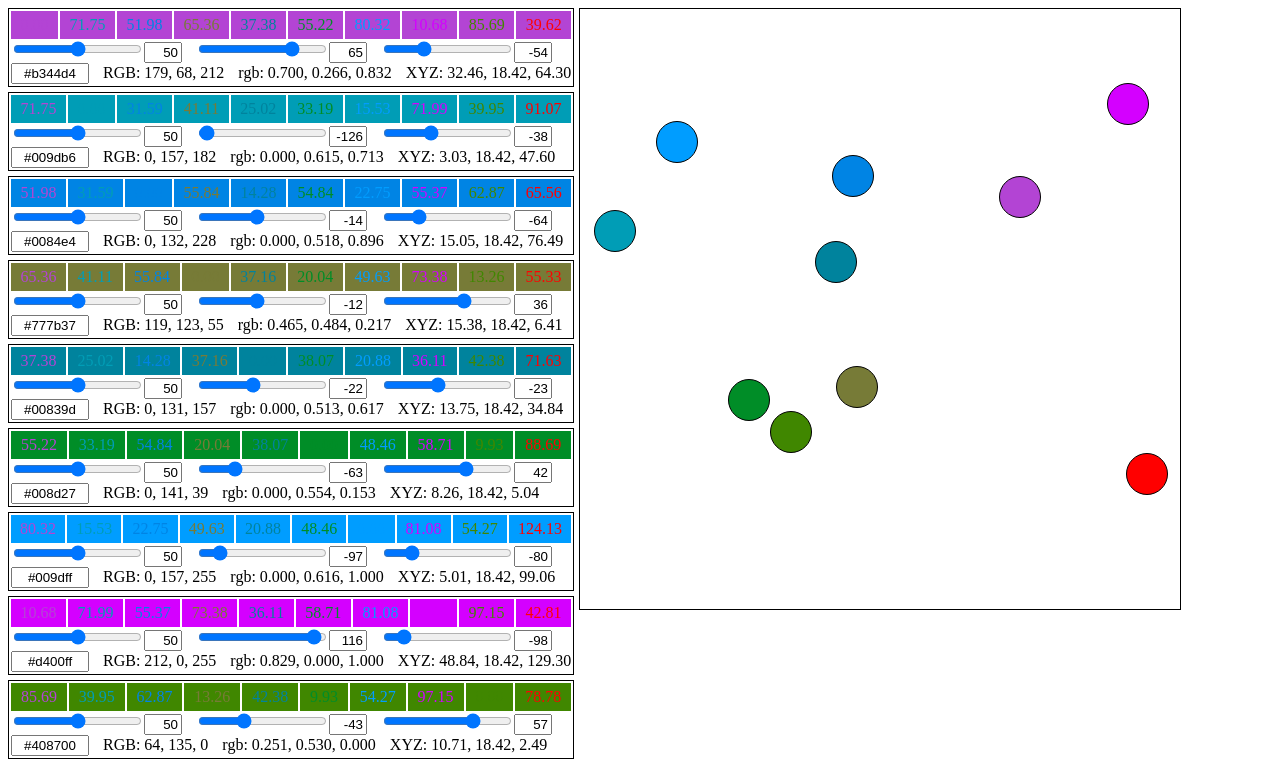
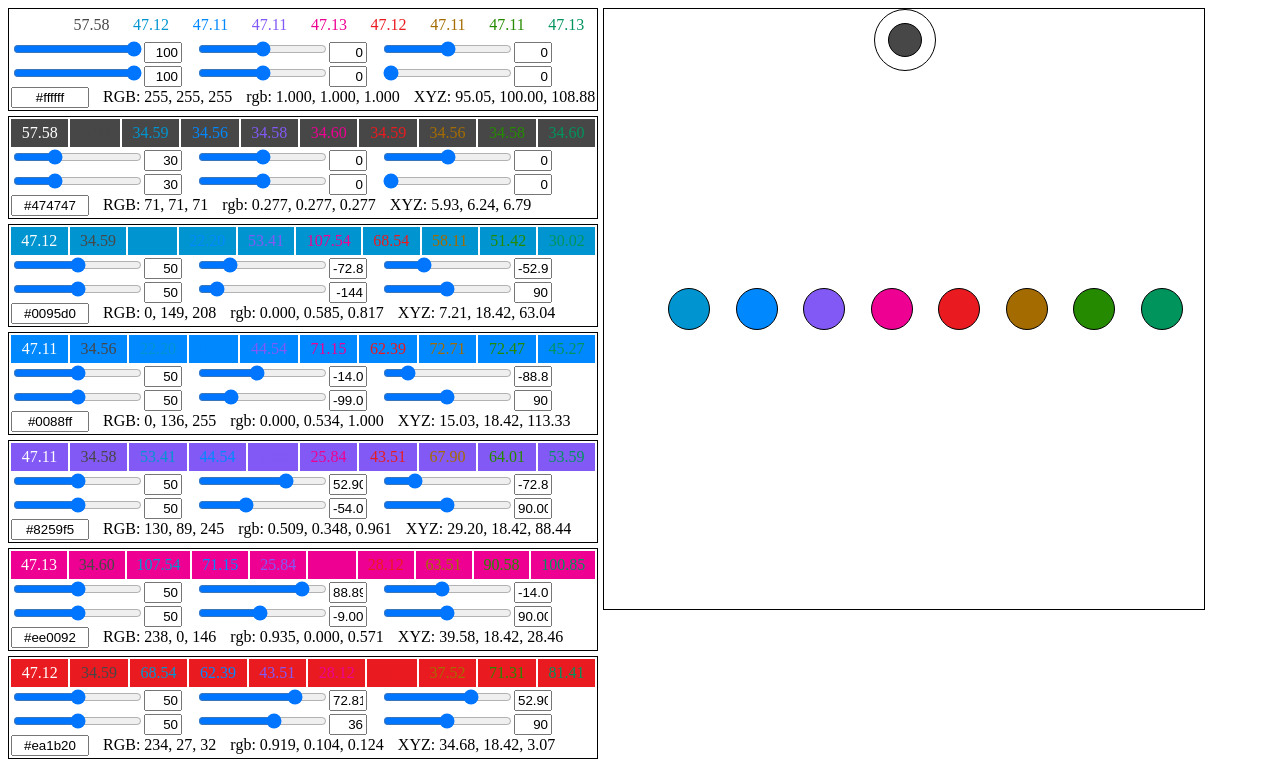
Before and after one commit to thobl/LCh-Lab-color-palette, a React (Create React App) app: page / in a window 1280 px wide. Shown: the top 763 px of the page. Built offline with nearby package versions, Linux system fonts and the light colour scheme.

Commit message:
nice default colors

```diff
--- a/src/ColorInput.tsx
+++ b/src/ColorInput.tsx
@@ -1,5 +1,5 @@
 import React from 'react'
-import { CIEDE2000, ColorLAB, ColorRGB, ColorXYZ, Hex_to_LAB, LAB_to_CSS, LAB_to_Hex, LAB_to_RGB, LAB_to_XYZ } from './Color';
+import { CIEDE2000, ColorLAB, ColorRGB, ColorXYZ, Hex_to_LAB, HLC_to_LAB, LAB_to_CSS, LAB_to_Hex, LAB_to_HLC, LAB_to_RGB, LAB_to_XYZ } from './Color';
 
 interface ColorInputProps {
   colors: Array<ColorLAB>;
@@ -13,15 +13,26 @@ export default class ColorInput extends React.Component<ColorInputProps> {
     // make shallow copies of the color array and of our color
     const colors: Array<ColorLAB> = [...this.props.colors];
     const color: ColorLAB = { ...colors[id] };
+    const hlc = LAB_to_HLC(color);
 
     // change function for L, a, and b
-    const onChangeFunction = (prop: 'L' | 'a' | 'b') => {
+    const onChangeFunctionLAB = (prop: 'L' | 'a' | 'b') => {
       return (e: React.ChangeEvent<HTMLInputElement>) => {
         color[prop] = parseFloat(e.target.value);
         colors[id] = color;
         this.props.handler(colors);
       }
     }
+
+    // change function for HLC
+    const onChangeFunctionHLC = (prop: 'H' | 'L' | 'C') => {
+      return (e: React.ChangeEvent<HTMLInputElement>) => {
+        hlc[prop] = parseFloat(e.target.value);
+        colors[id] = HLC_to_LAB(hlc);
+        this.props.handler(colors);
+      }
+    }
+
 
     const onChangeHex = (e: React.ChangeEvent<HTMLInputElement>) => {
       colors[id] = Hex_to_LAB(e.target.value);
@@ -48,14 +59,24 @@ export default class ColorInput extends React.Component<ColorInputProps> {
           {preview_boxes}
         </div>
         <div className='ColorInputControls'>
-          <input className='LABslider' type='range' min='0' max='100' value={color.L} onChange={onChangeFunction('L')} />
-          <input className='LABInput' value={color.L} onChange={onChangeFunction('L')} />
+          <input className='LABslider' type='range' min='0' max='100' value={color.L} onChange={onChangeFunctionLAB('L')} />
+          <input className='LABInput' value={color.L} onChange={onChangeFunctionLAB('L')} />
           <span className='Spacer'> </span>
-          <input className='LABslider' type='range' min='-128' max='127' value={color.a} onChange={onChangeFunction('a')} />
-          <input className='LABInput' value={color.a} onChange={onChangeFunction('a')} />
+          <input className='LABslider' type='range' min='-128' max='127' value={color.a} onChange={onChangeFunctionLAB('a')} />
+          <input className='LABInput' value={color.a} onChange={onChangeFunctionLAB('a')} />
           <span className='Spacer'> </span>
-          <input className='LABslider' type='range' min='-128' max='127' value={color.b} onChange={onChangeFunction('b')} />
-          <input className='LABInput' value={color.b} onChange={onChangeFunction('b')} />
+          <input className='LABslider' type='range' min='-128' max='127' value={color.b} onChange={onChangeFunctionLAB('b')} />
+          <input className='LABInput' value={color.b} onChange={onChangeFunctionLAB('b')} />
+        </div>
+        <div className='ColorInputControls'>
+          <input className='LABslider' type='range' min='0' max='100' value={hlc.L} onChange={onChangeFunctionHLC('L')} />
+          <input className='LABInput' value={hlc.L} onChange={onChangeFunctionHLC('L')} />
+          <span className='Spacer'> </span>
+          <input className='LABslider' type='range' min='-180' max='180' value={hlc.H} onChange={onChangeFunctionHLC('H')} />
+          <input className='LABInput' value={hlc.H} onChange={onChangeFunctionHLC('H')} />
+          <span className='Spacer'> </span>
+          <input className='LABslider' type='range' min='0' max='181' value={hlc.C} onChange={onChangeFunctionHLC('C')} />
+          <input className='LABInput' value={hlc.C} onChange={onChangeFunctionHLC('C')} />
         </div>
         <input className='HexInput' value={LAB_to_Hex(color)} onChange={onChangeHex} />
         <span className='Spacer'> </span>
--- a/src/Palette.tsx
+++ b/src/Palette.tsx
@@ -1,5 +1,5 @@
 import React from 'react'
-import { ColorLAB, LAB_to_CSS, LAB_to_HLC } from './Color'
+import { ColorHLC, ColorLAB, HLC_to_LAB, LAB_to_CSS, LAB_to_HLC } from './Color'
 import Circle from './Circle'
 import ColorInput from './ColorInput';
 
@@ -18,19 +18,28 @@ const h: number = 600;
 const r: number = 30;
 
 // drawing mode
-const drawHLC = false;
+const drawHLC = true;
 
 class Palette extends React.Component<PaletteProps, PaletteState> {
   constructor(props: PaletteProps) {
     super(props);
-    this.state = { colors: [] }
-    for (let i = 0; i < props.n; i++) {
-      this.state.colors.push({
-        // L: randomInt(0, 100),
+    this.state = { colors: [{L: 100, a: 0, b: 0}, {L: 30, a: 0, b: 0}] }
+    const n: number = props.n - 2;
+    for (let i = 0; i < n; i++) {
+      const hlc: ColorHLC = {
+        H: -180 + (i + 0.8) * 360/n,
         L: 50,
-        a: randomInt(-128, 127),
-        b: randomInt(-128, 127)
-      });
+        C: 90
+      }
+      this.state.colors.push(
+        HLC_to_LAB(hlc)
+// {
+      //   // L: randomInt(0, 100),
+      //   L: 50,
+      //   a: randomInt(-128, 127),
+      //   b: randomInt(-128, 127)
+      // }
+      );
     }
   }
 
@@ -64,27 +73,6 @@ class Palette extends React.Component<PaletteProps, PaletteState> {
               r={this.r(color)} color={css_color} />);
     });
 
-    // let color_pairs: Array<Array<ColorLAB>> = [];
-    // for (let color1 of this.state.colors) {
-    //   for (let color2 of this.state.colors) {
-    //     color_pairs.push([color1, color2]);
-    //   }
-    // }
-
-    // const items_pairs = color_pairs.map((colors: Array<ColorLAB>) => {
-    //   const css_color1: string = LAB_to_CSS(colors[0]);
-    //   const css_color2: string = LAB_to_CSS(colors[1]);
-    //   return (
-    //     <div key={id++} style={{
-    //       display: 'flex', justifyContent: 'center', alignItems: 'center',
-    //       backgroundColor: css_color1, color: css_color2
-    //     }}>
-    //       {CIEDE2000(colors[0], colors[1]).toFixed(2)}
-    //     </div>
-    //   );
-    // });
-
-    // const repeat: string = 'repeat(' + this.state.colors.length + ', 70px)';
     id = 0;
     const inputs = this.state.colors.map(() => {
       const handler = (colors: Array<ColorLAB>) => {
```
